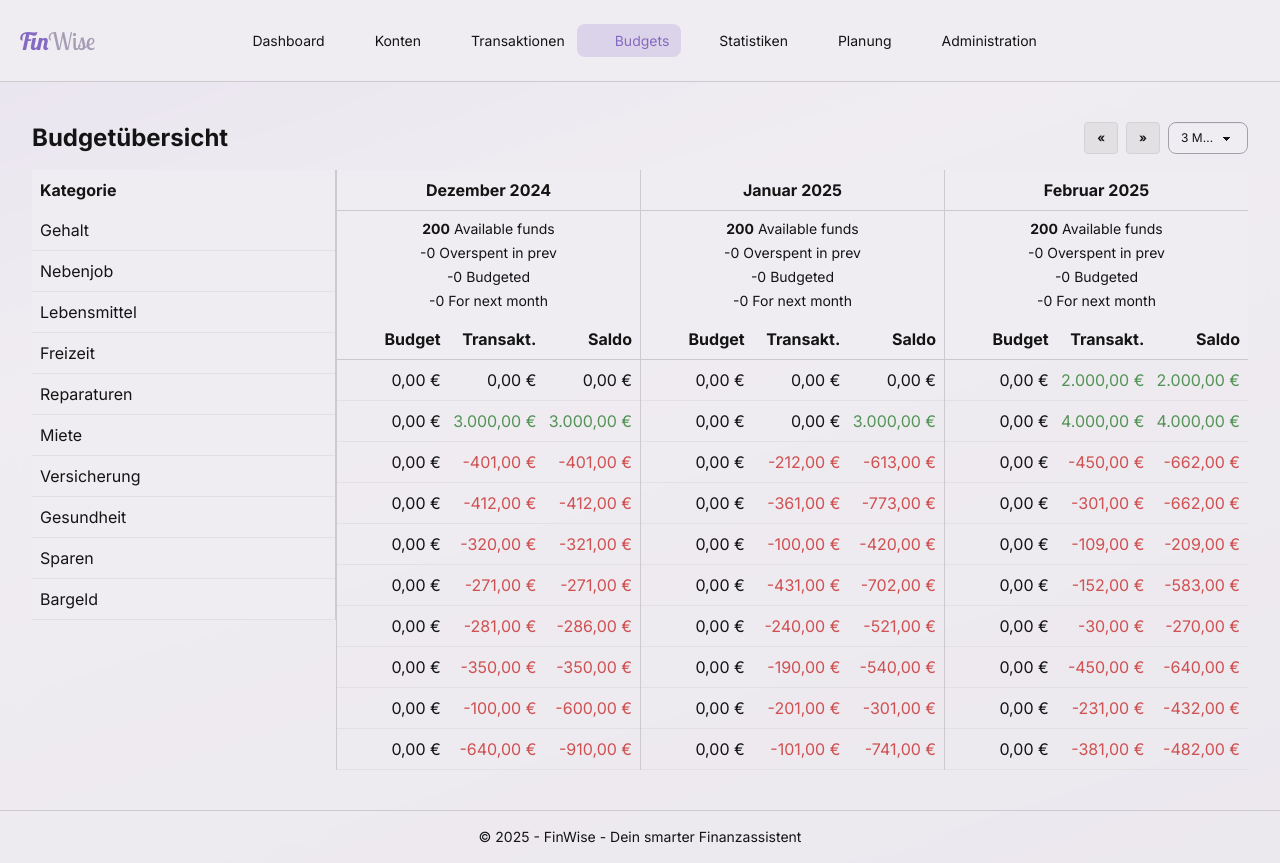
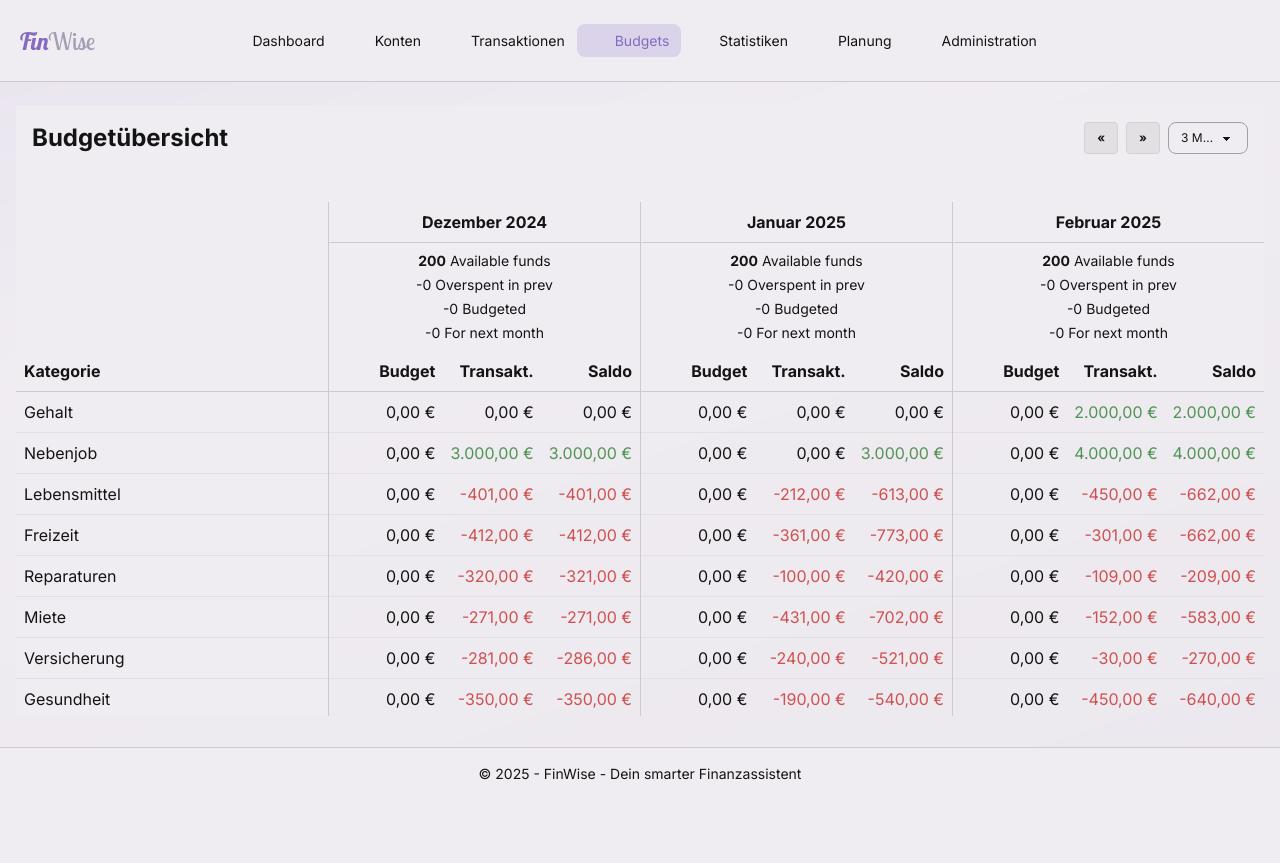
Before and after one commit to mlammarsch/FinWise_0.1, a Vue app: page /budgets in a window 1280 px wide. After the commit the page ends 800 px from the top, so only its background shows below. Built offline with nearby package versions, Linux system fonts and the light colour scheme; some icons are missing; a web font is replaced by a local one.

Commit message:
BudgetView (mit Scrollfehler wegen Komponenten Struktur

```diff
--- a/src/components/budget/BudgetCategoryColumn.vue
+++ b/src/components/budget/BudgetCategoryColumn.vue
@@ -17,11 +17,11 @@ const rootCategories = categoryStore.categories.filter(
 </script>
 
 <template>
-  <div class="bg-base-100 z-10 border-r border-base-300" :style="$attrs.style">
+  <div class="bg-base-100 z-10" :style="$attrs.style">
     <!-- Leercard, entspricht der Höhe des Headers in BudgetMonthHeaderCard -->
     <div class="sticky top-0 bg-base-100 z-20">
       <!-- Kategoriename -->
-      <div class="p-2 font-bold">Kategorie</div>
+      <div class="p-2 font-bold border-b border-base-300">Kategorie</div>
     </div>
     <div v-for="cat in rootCategories" :key="cat.id">
       <div class="p-2 border-b border-base-200">
--- a/src/layouts/AppLayout.vue
+++ b/src/layouts/AppLayout.vue
@@ -1,3 +1,4 @@
+<!-- Datei: src/layouts/AppLayout.vue -->
 <script setup lang="ts">
 import { ref } from "vue";
 import { useRouter } from "vue-router";
@@ -29,16 +30,13 @@ const toggleMobileMenu = () => {
 </script>
 
 <template>
-  <div class="min-h-screen bg-gradient relative">
-    <!-- <div class="min-h-screen bg-base-100 relative"> -->
-    <!-- Blur-Effekt für Hintergrund -->
-    <div class="absolute bg-base-100/95 inset-0 backdrop-blur-md"></div>
+  <div class="min-h-screen flex flex-col bg-gradient relative">
+    <div class="absolute inset-0 bg-base-100/95 backdrop-blur-md"></div>
 
     <!-- Header -->
-    <header class="sticky top-0 border-b border-base-300 bg-base-100 z-40">
+    <header class="bg-base-100 sticky top-0 z-40 border-b border-base-300">
       <div class="navbar container mx-auto">
         <div class="navbar-start">
-          <!-- Mobile Menü Button -->
           <div class="dropdown">
             <button class="btn btn-ghost lg:hidden" @click="toggleMobileMenu">
               <Icon icon="mdi:menu" class="h-5 w-5" />
@@ -50,7 +48,6 @@ const toggleMobileMenu = () => {
               <MainNavigation @close-menu="isMobileMenuOpen = false" />
             </ul>
           </div>
-          <!-- Logo "FinWise"-->
           <div class="flex normal-case text-2xl p-3">
             <div
               class="text-primary font-normal"
@@ -67,14 +64,12 @@ const toggleMobileMenu = () => {
           </div>
         </div>
 
-        <!-- Hauptnavigation für größere Bildschirme -->
         <div class="navbar-center hidden lg:flex p-2">
           <ul class="menu menu-md menu-horizontal">
             <MainNavigation />
           </ul>
         </div>
 
-        <!-- Theme-Umschalter -->
         <div class="navbar-end p-3">
           <ThemeToggle />
         </div>
@@ -82,13 +77,15 @@ const toggleMobileMenu = () => {
     </header>
 
     <!-- Hauptinhalt -->
-    <main class="container mx-auto px-4 py-6 relative">
+    <main
+      class="flex-grow overflow-y-auto container mx-auto px-4 py-6 relative"
+    >
       <slot></slot>
     </main>
 
     <!-- Footer -->
     <footer
-      class="footer footer-center p-4 glass-effect text-base-content border-t border-base-300 relative"
+      class="bg-base-100 sticky bottom-0 z-40 border-t border-base-300 footer footer-center p-4 glass-effect"
     >
       <div>
         <p>
--- /dev/null
+++ b/src/views/BudgetsView-copy.vue
@@ -0,0 +1,105 @@
+<!-- Datei: src/views/BudgetsView.vue -->
+<script setup lang="ts">
+import { ref, computed, onMounted, watch } from "vue";
+import { useCategoryStore } from "../stores/categoryStore";
+import BudgetCategoryColumn from "../components/budget/BudgetCategoryColumn.vue";
+import BudgetMonthCard from "../components/budget/BudgetMonthCard.vue";
+import BudgetMonthHeaderCard from "../components/budget/BudgetMonthHeaderCard.vue";
+
+const categoryStore = useCategoryStore();
+
+const localStorageKey = "finwise_budget_months";
+const numMonths = ref<number>(3);
+const monthOffset = ref<number>(0);
+
+onMounted(() => {
+  const stored = localStorage.getItem(localStorageKey);
+  if (stored) numMonths.value = parseInt(stored);
+});
+watch(numMonths, (newVal) => {
+  localStorage.setItem(localStorageKey, newVal.toString());
+});
+
+// Sichtbare Monate aus Offset berechnen
+const months = computed(() => {
+  const result = [];
+  const base = new Date();
+  const baseMonth = new Date(
+    base.getFullYear(),
+    base.getMonth() + 1 + monthOffset.value,
+    0
+  );
+  for (let i = numMonths.value - 1; i >= 0; i--) {
+    const d = new Date(baseMonth.getFullYear(), baseMonth.getMonth() - i, 0);
+    result.push({
+      key: `${d.getFullYear()}-${d.getMonth() + 1}`,
+      label: d.toLocaleString("de-DE", { month: "long", year: "numeric" }),
+      start: new Date(d.getFullYear(), d.getMonth(), 1),
+      end: d,
+    });
+  }
+  return result;
+});
+
+const expanded = ref<Set<string>>(new Set());
+
+const categories = computed(() => {
+  return categoryStore.categories.filter((cat) => !cat.parentCategoryId);
+});
+
+// Anzahl Spalten = Monate + Kategorie-Spalte
+const totalColumns = computed(() => months.value.length + 1);
+</script>
+
+<template>
+  <div class="p-4">
+    <!-- Navigation -->
+    <div class="flex items-center justify-between mb-4">
+      <h1 class="text-2xl font-bold">Budgetübersicht</h1>
+      <div class="flex items-center gap-2">
+        <button class="btn btn-sm" @click="monthOffset--">&laquo;</button>
+        <button class="btn btn-sm" @click="monthOffset++">&raquo;</button>
+        <select
+          v-model.number="numMonths"
+          class="select select-bordered select-sm w-20"
+        >
+          <option v-for="n in 6" :key="n" :value="n">{{ n }} Monate</option>
+        </select>
+      </div>
+    </div>
+
+    <!-- Dynamische Spaltenstruktur -->
+    <div class="flex overflow-x-auto">
+      <!-- Kategorie-Spalte -->
+      <div
+        :style="{ flex: '0 0 calc(100% / ' + totalColumns + ')' }"
+        class="flex flex-col"
+      >
+        <!-- Platzhalter für Headerhöhe -->
+        <div class="h-[149px] shrink-0 border"></div>
+        <BudgetCategoryColumn v-model:expanded="expanded" />
+      </div>
+      <!-- Monats-Spalten -->
+      <div
+        v-for="month in months"
+        :key="month.key"
+        :style="{ flex: '0 0 calc(100% / ' + totalColumns + ')' }"
+        class="flex flex-col"
+      >
+        <BudgetMonthHeaderCard
+          :label="month.label"
+          :toBudget="200"
+          :budgeted="0"
+          :overspent="0"
+          :available="200"
+          :nextMonth="0"
+        />
+        <BudgetMonthCard
+          :month="month"
+          :categories="categories"
+          :expanded="expanded"
+        />
+      </div>
+    </div>
+  </div>
+</template>
--- a/src/views/BudgetsView.vue
+++ b/src/views/BudgetsView.vue
@@ -20,7 +20,6 @@ watch(numMonths, (newVal) => {
   localStorage.setItem(localStorageKey, newVal.toString());
 });
 
-// Sichtbare Monate aus Offset berechnen
 const months = computed(() => {
   const result = [];
   const base = new Date();
@@ -47,39 +46,49 @@ const categories = computed(() => {
   return categoryStore.categories.filter((cat) => !cat.parentCategoryId);
 });
 
-// Anzahl Spalten = Monate + Kategorie-Spalte
 const totalColumns = computed(() => months.value.length + 1);
 </script>
 
 <template>
-  <div class="p-4">
-    <!-- Navigation -->
+  <!-- Wrapper mit fester Höhe; hier wird angenommen, dass Header+Footer 160px einnehmen -->
+  <div class="h-[calc(100vh-190px)] overflow-hidden">
+    <div class="flex flex-col h-full min-h-0">
+      <!-- Header-Bereich (sticky) -->
+      <div class="sticky top-0 z-20 bg-base-100">
+        <div class="p-4 flex flex-col">
+          <!-- Zeile 1: Navigation + Headerbereich -->
+          <div class="mb-4 shrink-0">
             <div class="flex items-center justify-between mb-4">
               <h1 class="text-2xl font-bold">Budgetübersicht</h1>
               <div class="flex items-center gap-2">
-        <button class="btn btn-sm" @click="monthOffset--">&laquo;</button>
-        <button class="btn btn-sm" @click="monthOffset++">&raquo;</button>
+                <button class="btn btn-sm" @click="monthOffset--">
+                  &laquo;
+                </button>
+                <button class="btn btn-sm" @click="monthOffset++">
+                  &raquo;
+                </button>
                 <select
                   v-model.number="numMonths"
                   class="select select-bordered select-sm w-20"
                 >
-          <option v-for="n in 6" :key="n" :value="n">{{ n }} Monate</option>
+                  <option v-for="n in 6" :key="n" :value="n">
+                    {{ n }} Monate
+                  </option>
                 </select>
               </div>
             </div>
-
-    <!-- Dynamische Spaltenstruktur -->
-    <div class="flex overflow-x-auto">
-      <!-- Kategorie-Spalte -->
-      <div :style="{ flex: '0 0 calc(100% / ' + totalColumns + ')' }">
-        <BudgetCategoryColumn v-model:expanded="expanded" />
           </div>
-      <!-- Monats-Spalten -->
+        </div>
+        <div class="h-full flex overflow-x-auto">
+          <div
+            :style="{ flex: '0 0 calc(100% / ' + totalColumns + ')' }"
+            class="flex flex-col overflow-hidden"
+          ></div>
           <div
             v-for="month in months"
             :key="month.key"
             :style="{ flex: '0 0 calc(100% / ' + totalColumns + ')' }"
-        class="flex flex-col"
+            class="flex flex-col overflow-hidden"
           >
             <BudgetMonthHeaderCard
               :label="month.label"
@@ -89,6 +98,32 @@ const totalColumns = computed(() => months.value.length + 1);
               :available="200"
               :nextMonth="0"
             />
+          </div>
+        </div>
+      </div>
+
+      <!-- Datenbereich (scrollbar) -->
+      <div class="grow min-h-0 overflow-y-auto">
+        <div class="h-full flex overflow-x-auto">
+          <!-- Kategorie-Spalte -->
+          <div
+            :style="{ flex: '0 0 calc(100% / ' + totalColumns + ')' }"
+            class="flex flex-col overflow-hidden"
+          >
+            <BudgetCategoryColumn
+              v-model:expanded="expanded"
+              class="h-full overflow-y-auto"
+            />
+          </div>
+
+          <!-- Monats-Spalten -->
+          <div
+            v-for="month in months"
+            :key="month.key"
+            :style="{ flex: '0 0 calc(100% / ' + totalColumns + ')' }"
+            class="flex flex-col overflow-hidden"
+          >
+            <div class="overflow-y-auto h-full">
               <BudgetMonthCard
                 :month="month"
                 :categories="categories"
@@ -97,7 +132,9 @@ const totalColumns = computed(() => months.value.length + 1);
             </div>
           </div>
         </div>
+      </div>
+    </div>
+  </div>
 </template>
 
-<style scoped>
-</style>
+<style scoped></style>
```
Also changed, not shown: 2 other files (tests, documents, lock files or other folders). Lines whose indentation alone changed are shown as unchanged.
